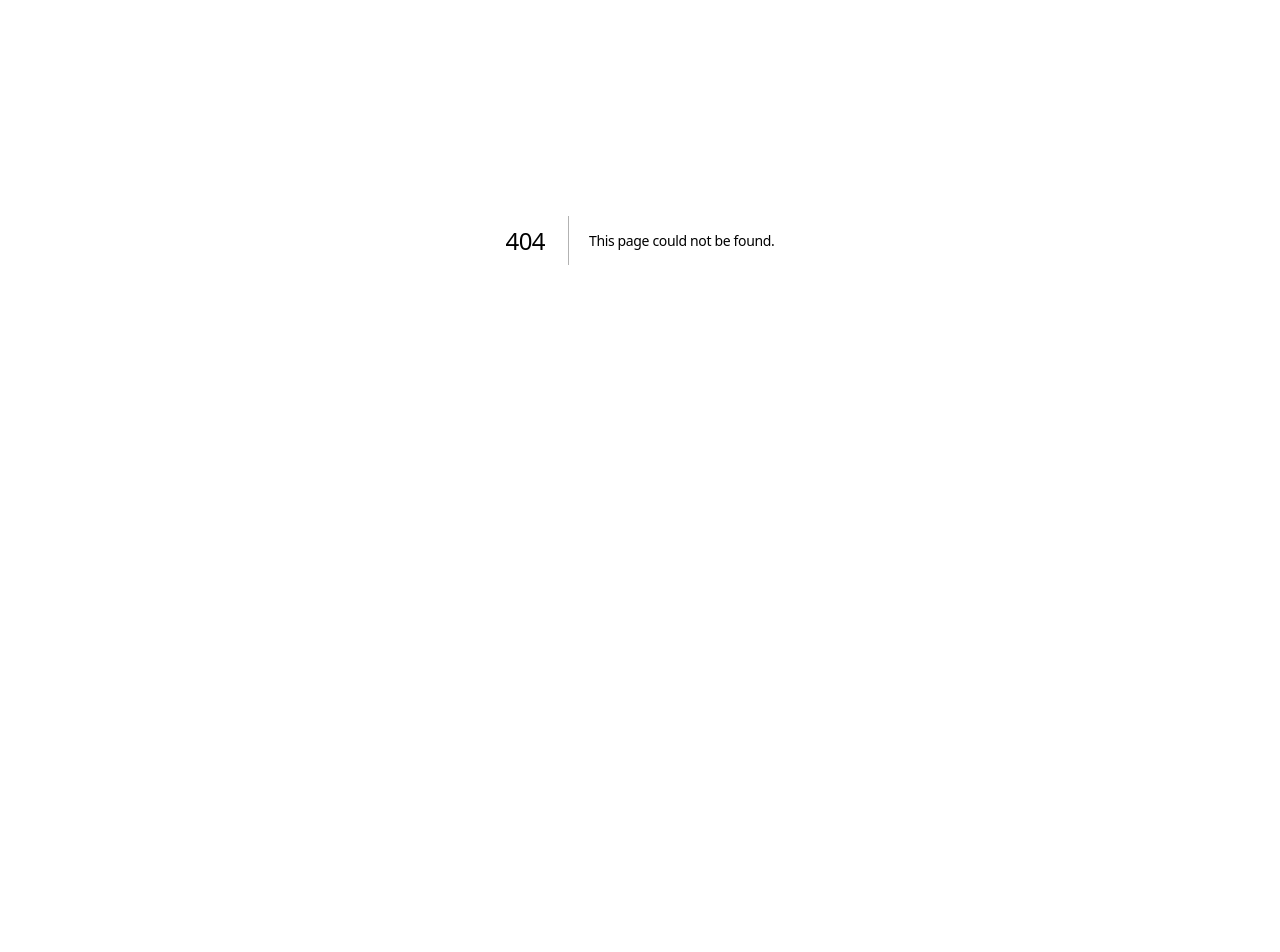
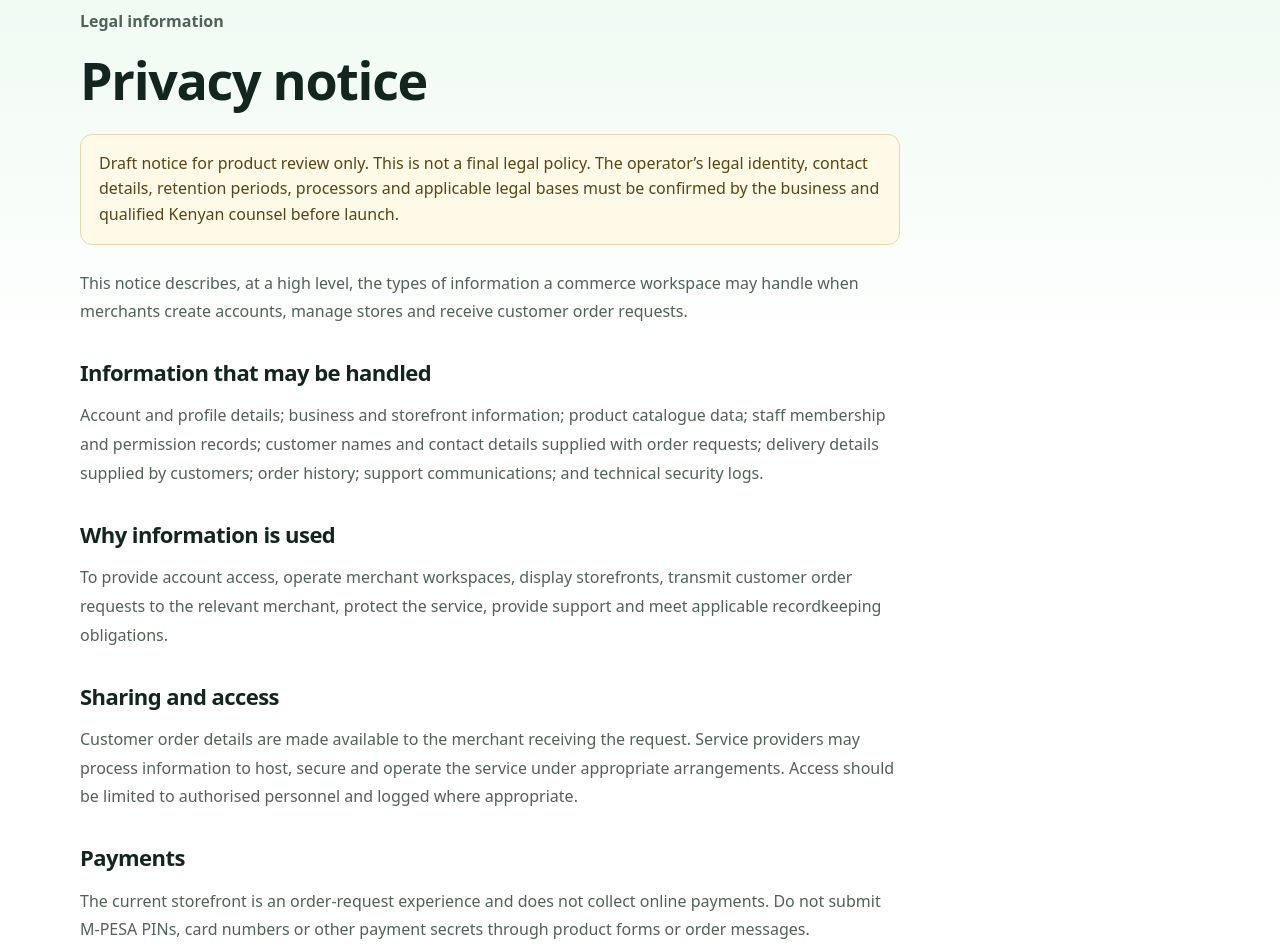
Before and after one commit to learninghub44/kenya-multitenant-commerce-docs, a Next.js app: page /privacy in a window 1280 px wide. Before the commit this address had no page. Shown: the part 160-1112 px from the top of the page. Before the commit the page ends 800 px from the top, so only its background shows below. Built offline with nearby package versions, Linux system fonts and the light colour scheme.

Commit message:
feat(marketing): add public product and legal pages

```diff
--- /dev/null
+++ b/src/app/(marketing)/privacy/page.tsx
@@ -0,0 +1,30 @@
+import type { Metadata } from "next";
+import styles from "../../marketing.module.css";
+
+export const metadata: Metadata = {
+  title: "Privacy notice | Commerce Workspace",
+  description: "A plain-language overview of information handled by Commerce Workspace. This draft requires legal review."
+};
+
+export default function PrivacyPage() {
+  return (
+    <div className={styles.container}><article className={styles.prose}>
+      <p className={styles.eyebrow}>Legal information</p>
+      <h1>Privacy notice</h1>
+      <div className={styles.notice}>Draft notice for product review only. This is not a final legal policy. The operator’s legal identity, contact details, retention periods, processors and applicable legal bases must be confirmed by the business and qualified Kenyan counsel before launch.</div>
+      <p>This notice describes, at a high level, the types of information a commerce workspace may handle when merchants create accounts, manage stores and receive customer order requests.</p>
+      <h2>Information that may be handled</h2>
+      <p>Account and profile details; business and storefront information; product catalogue data; staff membership and permission records; customer names and contact details supplied with order requests; delivery details supplied by customers; order history; support communications; and technical security logs.</p>
+      <h2>Why information is used</h2>
+      <p>To provide account access, operate merchant workspaces, display storefronts, transmit customer order requests to the relevant merchant, protect the service, provide support and meet applicable recordkeeping obligations.</p>
+      <h2>Sharing and access</h2>
+      <p>Customer order details are made available to the merchant receiving the request. Service providers may process information to host, secure and operate the service under appropriate arrangements. Access should be limited to authorised personnel and logged where appropriate.</p>
+      <h2>Payments</h2>
+      <p>The current storefront is an order-request experience and does not collect online payments. Do not submit M-PESA PINs, card numbers or other payment secrets through product forms or order messages.</p>
+      <h2>Retention and your choices</h2>
+      <p>Retention periods and processes for access, correction, deletion, objection and other data-subject requests must be confirmed and published by the operator before launch. Contact the business operating your workspace for questions about information it controls.</p>
+      <h2>Security and updates</h2>
+      <p>Reasonable technical and organisational safeguards should protect information. No online service can guarantee absolute security. This draft must be replaced with a reviewed notice containing verified operator and contact details before public production use.</p>
+    </article></div>
+  );
+}
```
